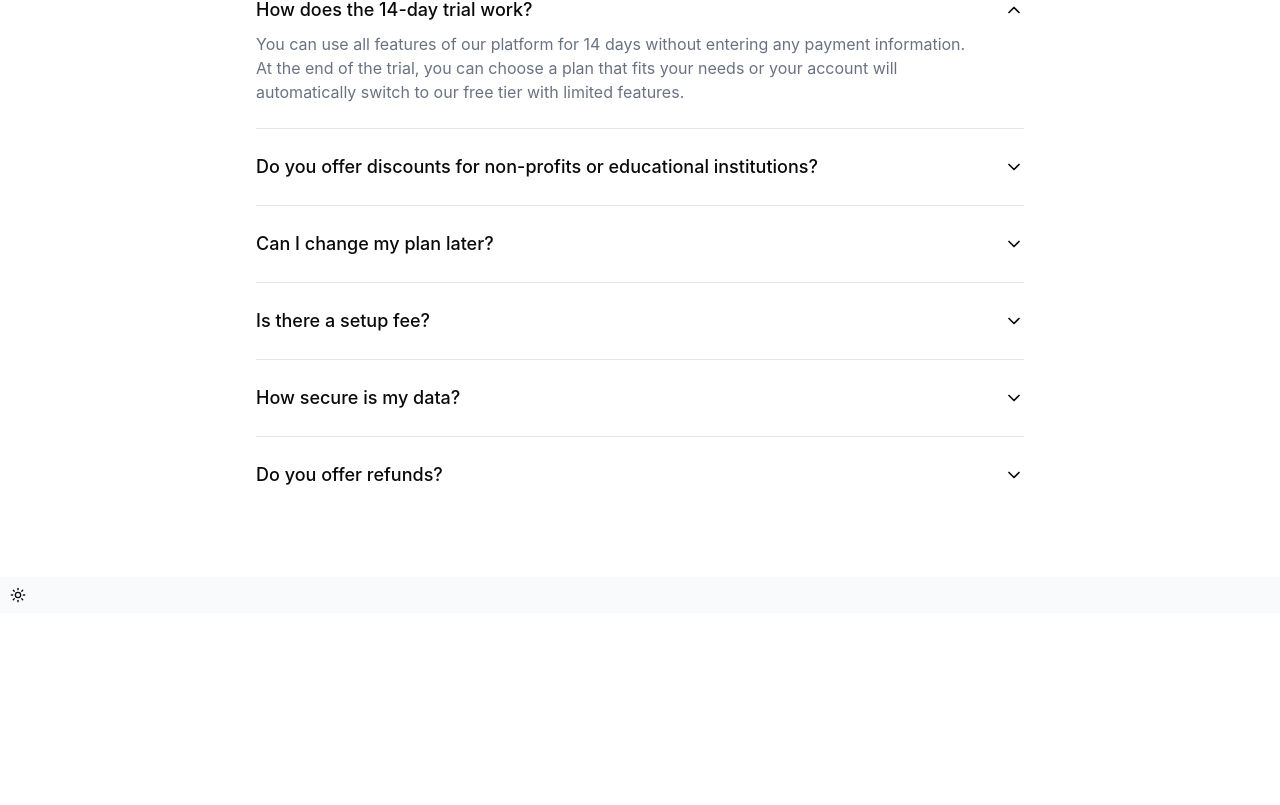
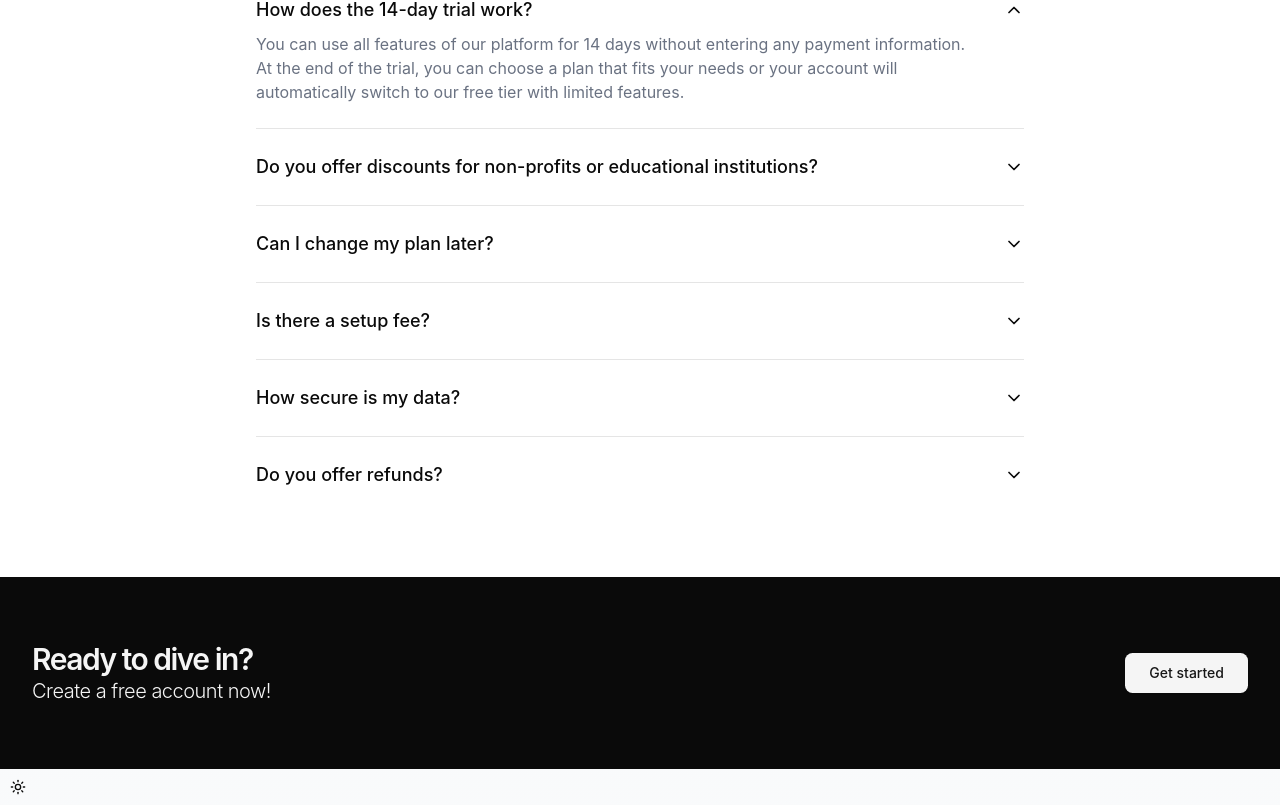
Before and after one commit to dopoto/next-menu, a Next.js app: page / in a window 1280 px wide. Shown: the part 1517-2322 px from the top of the page. Before the commit the page ends 2130 px from the top, so only its background shows below. Built offline with nearby package versions, Linux system fonts and the light colour scheme; no server answers.

Commit message:
Landing CTA

```diff
--- /dev/null
+++ b/src/app/_components/LandingCta.tsx
@@ -0,0 +1,26 @@
+import Link from "next/link";
+import { PageSubtitle } from "./PageSubtitle";
+import { PageTitle } from "./PageTitle";
+import { Button } from "~/components/ui/button";
+
+export const LandingCta: React.FC = () => {
+  return (
+    <div className="bg-card-foreground">
+      <div className="mx-auto max-w-7xl px-4 py-12 sm:px-6 lg:flex lg:items-center lg:justify-between lg:px-8 lg:py-16">
+        <h2 className="flex flex-col text-3xl font-extrabold tracking-tight text-white md:text-4xl">
+          <PageTitle textColor="text-accent">Ready to dive in?</PageTitle>
+          <PageSubtitle textColor="text-secondary">
+            Create a free account now!
+          </PageSubtitle>
+        </h2>
+        <div className="mt-8 flex lg:mt-0 lg:flex-shrink-0">
+          <Link href="/sign-up">
+            <Button variant={"secondary"} size={"lg"}>
+              Get started
+            </Button>
+          </Link>
+        </div>
+      </div>
+    </div>
+  );
+};
--- a/src/app/_components/PageSubtitle.tsx
+++ b/src/app/_components/PageSubtitle.tsx
@@ -1,9 +1,15 @@
 import { type ReactNode } from "react";
 
-export function PageSubtitle(props: { children?: ReactNode }) {
+export function PageSubtitle(props: {
+  textColor?: string;
+  children?: ReactNode;
+}) {
+  const { textColor = "default", children } = props;
   return (
-    <span className="text-xl font-light tracking-tight text-gray-600  dark:text-gray-400">
-      {props.children}
+    <span
+      className={`text-xl font-light tracking-tight ${textColor === "default" ? "text-gray-600 dark:text-gray-400" : textColor}`}
+    >
+      {children}
     </span>
   );
 }
--- a/src/app/_components/PageTitle.tsx
+++ b/src/app/_components/PageTitle.tsx
@@ -1,9 +1,12 @@
 import { type ReactNode } from "react";
 
-export function PageTitle(props: { children?: ReactNode }) {
+export function PageTitle(props: { textColor?: string; children?: ReactNode }) {
+  const { textColor = "default", children } = props;
   return (
-    <span className="text-3xl font-semibold tracking-tighter dark:text-gray-200">
-      {props.children}
+    <span
+      className={`text-3xl font-semibold tracking-tighter ${textColor === "default" ? "dark:text-gray-200" : textColor}`}
+    >
+      {children}
     </span>
   );
 }
--- a/src/app/landing/page.tsx
+++ b/src/app/landing/page.tsx
@@ -1,16 +1,12 @@
 "use client";
 
 import {
-  X,
   Menu,
   BarChart2,
   Zap,
   Clock,
   Users,
   Globe,
-  Check,
-  ChevronUp,
-  ChevronDown,
   Facebook,
   Instagram,
   Linkedin,
@@ -22,16 +18,14 @@ import {
   Github,
 } from "lucide-react";
 import Link from "next/link";
-import { useState } from "react";
 import SvgIcon from "../_components/SvgIcons";
 import { SignedIn, SignedOut, SignInButton, SignUpButton, UserButton } from "@clerk/nextjs";
 import { Button } from "~/components/ui/button";
 import { ThemeSwitch } from "../_components/ThemeSwitch";
-import { PageTitle } from "../_components/PageTitle";
-import { PageSubtitle } from "../_components/PageSubtitle";
 import { Testimonials } from "../_components/Testimonials";
 import { Pricing } from "../_components/Pricing";
 import { FAQ } from "../_components/FAQ";
+import { LandingCta } from "../_components/LandingCta";
 
 export default function LandingPage() {
   return (
@@ -41,8 +35,8 @@ export default function LandingPage() {
       <Features />
       <Testimonials />
       <Pricing />
-      <FAQ />
-      <CTA />
+      <FAQ items={[]} />
+      <LandingCta />
       <Footer
         companyName={""}
         tagline={""}
@@ -334,37 +328,6 @@ const Features: React.FC = () => {
 
 
 
-const CTA: React.FC = () => {
-  return (
-    <div className="bg-indigo-700">
-      <div className="mx-auto max-w-7xl px-4 py-12 sm:px-6 lg:flex lg:items-center lg:justify-between lg:px-8 lg:py-16">
-        <h2 className="text-3xl font-extrabold tracking-tight text-white md:text-4xl flex flex-col">
-          <PageTitle>Ready to dive in?</PageTitle>
-          <PageSubtitle>Create a free account now!</PageSubtitle>
-
-        </h2>
-        <div className="mt-8 flex lg:mt-0 lg:flex-shrink-0">
-          <div className="inline-flex rounded-md shadow">
-            <a
-              href="#"
-              className="inline-flex items-center justify-center rounded-md border border-transparent bg-white px-5 py-3 text-base font-medium text-indigo-600 hover:bg-indigo-50"
-            >
-              Get started
-            </a>
-          </div>
-          <div className="ml-3 inline-flex rounded-md shadow">
-            <a
-              href="#"
-              className="bg-opacity-60 hover:bg-opacity-70 inline-flex items-center justify-center rounded-md border border-transparent bg-indigo-600 px-5 py-3 text-base font-medium text-white"
-            >
-              Learn more
-            </a>
-          </div>
-        </div>
-      </div>
-    </div>
-  );
-};
 
 type FooterLinkItem = {
   label: string;
--- a/src/app/page.tsx
+++ b/src/app/page.tsx
@@ -17,6 +17,7 @@ import { Testimonials } from "./_components/Testimonials";
 import { Pricing } from "./_components/Pricing";
 import { FAQ } from "./_components/FAQ";
 import { faqItems } from "./_domain/faq";
+import { LandingCta } from "./_components/LandingCta";
 
 
 export default async function HomePage() {
@@ -56,6 +57,7 @@ export default async function HomePage() {
       <Testimonials />
       <Pricing />
       <FAQ items={faqItems}/>
+      <LandingCta />
       <ThemeSwitch />
     </div>
   );
```
